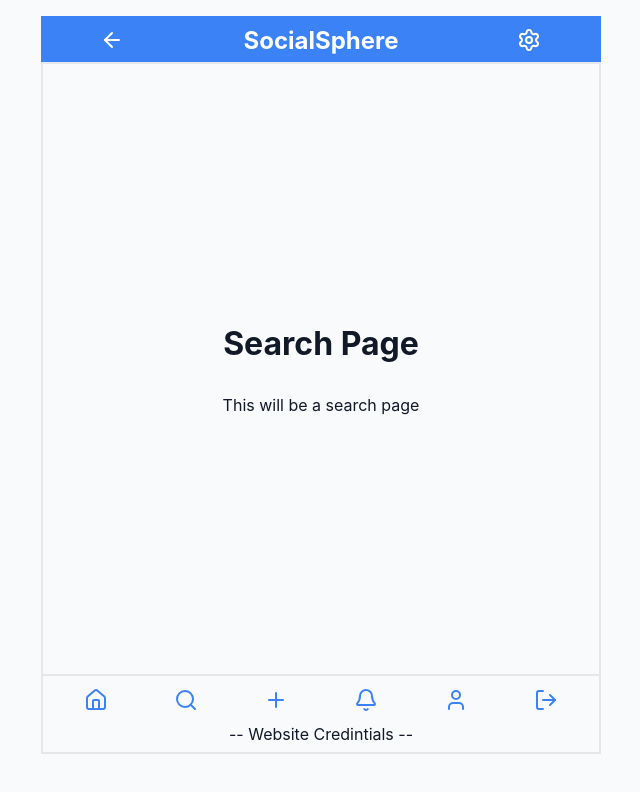
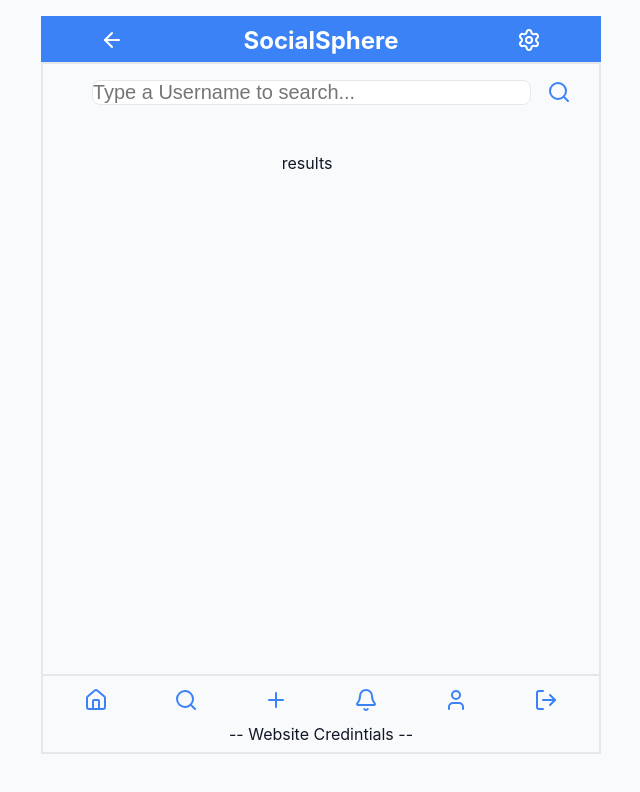
Before and after one commit to gregoryb79/SocialSphere, a React (Vite) app in the folder client/: page /search in a window 1280 px wide. Shown: the top 792 px of the page, without its empty margins (319-959 px from the left). Built offline with nearby package versions, Linux system fonts and the light colour scheme; no server answers.

Commit message:
first search featurs

```diff
--- a/client/src/pages/Home.tsx
+++ b/client/src/pages/Home.tsx
@@ -19,7 +19,7 @@ export function Home() {
                 <h2>{username}</h2>
             </section>
             <ul className={styles.postsFeed}>
-                {posts.map((post) => (<PostCard key={post._id} post={post} />))}
+                {posts.map((post) => (<PostCard post={post} />))}
             </ul>
 
         </main>
--- a/client/src/pages/Search.module.scss
+++ b/client/src/pages/Search.module.scss
@@ -4,9 +4,41 @@
     width: 100%;
     height: var(--standard-height);
     @include pageFrame;
+
+}
+.searchHeader{
+    width: 95%;
+    display: flex;
+    flex-direction: row;
+    align-items: flex-start;
+    justify-content: space-around;
+    gap: 1rem;
+    margin-top: 1rem;
+
+    .SearchInput{
+        width:90%;
+        box-sizing: border-box;
+        font-size: var(--font-lg);
+        border: 1px solid var(--gray-border);
+        border-radius: 0.5rem;
+    }
+}
+
+.searchResults{
+    width: 95%;
     display: flex;
     flex-direction: column;
+    justify-content: space-between;
+    gap: 1rem;
     align-items: center;
-    justify-content: center;
-    gap: 2rem;
+    margin-top: 3rem;
+    margin-bottom: 1rem;;
 }
+
+
+
+.lucideIconFooter{
+    width: var(--font-xl);
+    height: var(--font-xl);
+    background-color: var(--light-gray-bg);
+}
--- a/client/src/pages/Search.tsx
+++ b/client/src/pages/Search.tsx
@@ -1,13 +1,22 @@
-import { useLoaderData } from "react-router";
+//import { useLoaderData } from "react-router";
 import styles from "./Search.module.scss";
-import type { User } from "../models/users";
+import { Input } from "./components/Input";
+import { IconButton } from "./components/IconButton";
+import { SearchIcon } from "lucide-react";
 
 export function Search() {
 
   return (
-    <div className={styles.searchMain}>
-      <h1>Search Page</h1>
-      <p>This will be a search page</p>
-    </div>
+    <main className={styles.searchMain}>
+      <div>
+        <h1 className={styles.searchHeader}>
+            <Input className={styles.SearchInput} id="search" type="search" name="search" label="" placeholder="Type a Username to search..."/>
+            <IconButton title="Search" ariaLabel="Search" icon={<SearchIcon className={styles.lucideIconFooter} color="var(--primary-blue)"/>} onClick={Search} />
+        </h1>
+      </div>
+      <ul className={styles.searchResults}>
+        results
+      </ul>
+    </main>
   );
 }
--- a/client/src/pages/components/Input.tsx
+++ b/client/src/pages/components/Input.tsx
@@ -20,7 +20,7 @@ export function Input({ id, label, ...props }: TextInputProps) {
     return (
         <div className={styles.formField}>
             <label id={labelId} htmlFor={id}>{label}</label>
-            <input className={styles.inputField} id={id} aria-labelledby={labelId} {...props} />
+            <input className={styles.inputField} id={id} aria-labelledby={labelId}{...props} />
         </div>
     );
 }
```
Also changed, not shown: 1 other file (tests, documents, lock files or other folders).
